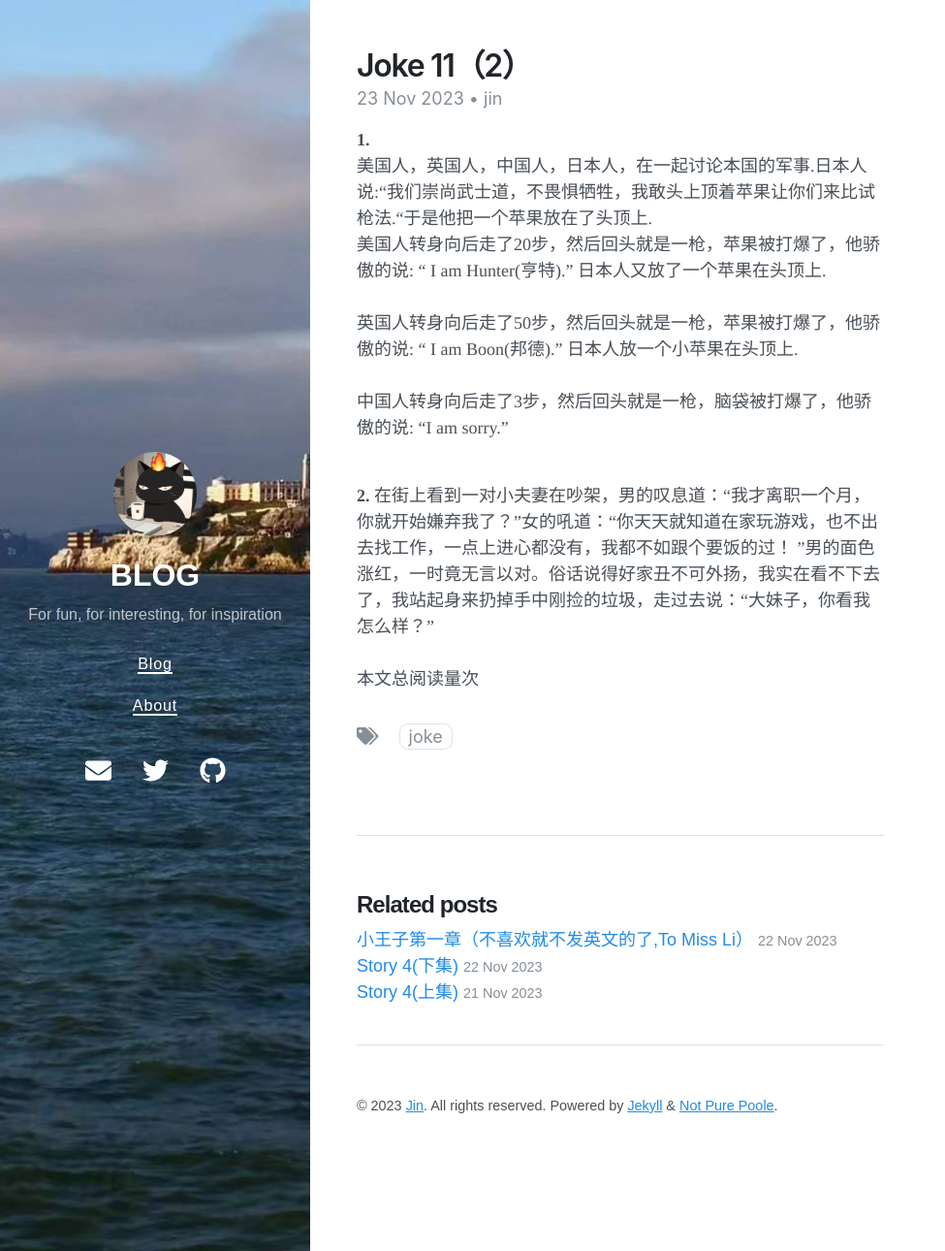
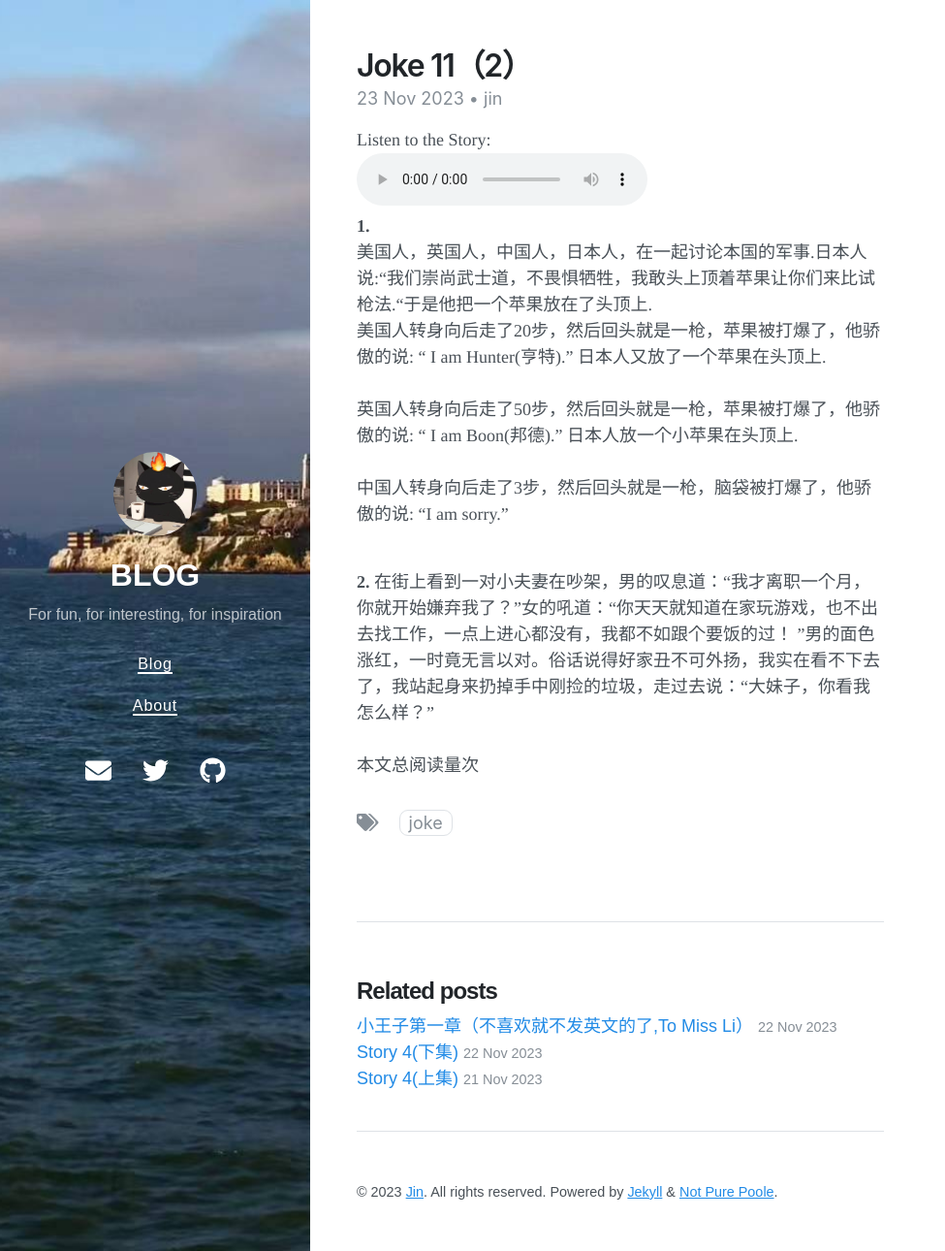
Before and after one commit to New-lay/New-lay.github.io, a Jekyll site: the page built from _posts/2023-11-23-joke-11.md, in a window 1280 px wide and 1290 px high. Shown: the whole window at 97% size, without its empty margins (0-975 px from the left). Built offline with Jekyll 4.4.1, drawn with Linux system fonts in a browser that asks for light colours; nearby versions of some CDN libraries; comment, search, counter and statistics services are not loaded.

Commit message:
Update 2023-11-23-joke-11.md

```diff
--- a/_posts/2023-11-23-joke-11.md
+++ b/_posts/2023-11-23-joke-11.md
@@ -5,6 +5,14 @@ author: jin
 tags: Joke
 date: 2023-11-23 14:33 +0800
 ---
+
+<figure>
+  <figcaption>Listen to the Story:</figcaption>
+  <audio controls src="/ttsmaker-file-2023-11-23-15-27-10.mp3">
+    <a href="/ttsmaker-file-2023-11-23-15-27-10.mp3"> Download audio </a>
+  </audio>
+</figure>
+
 
 **1.**
 <br>
```
